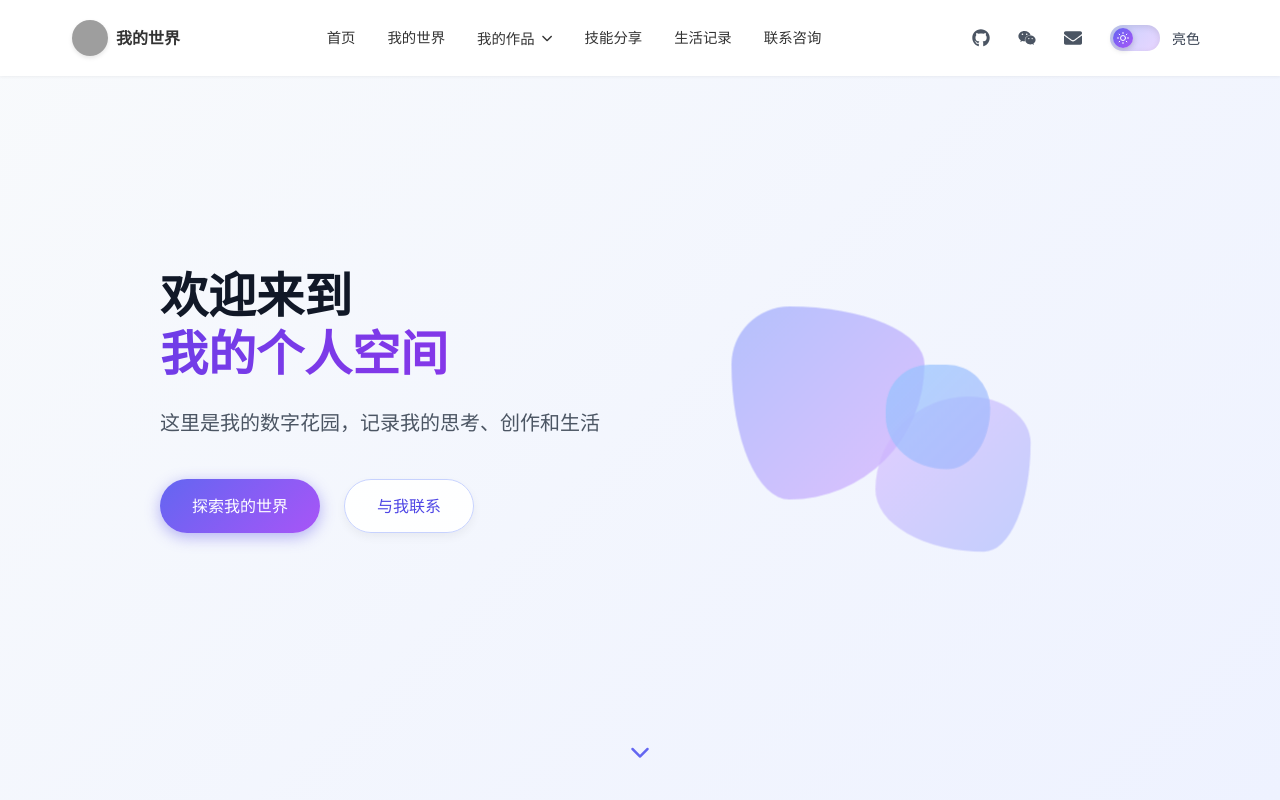
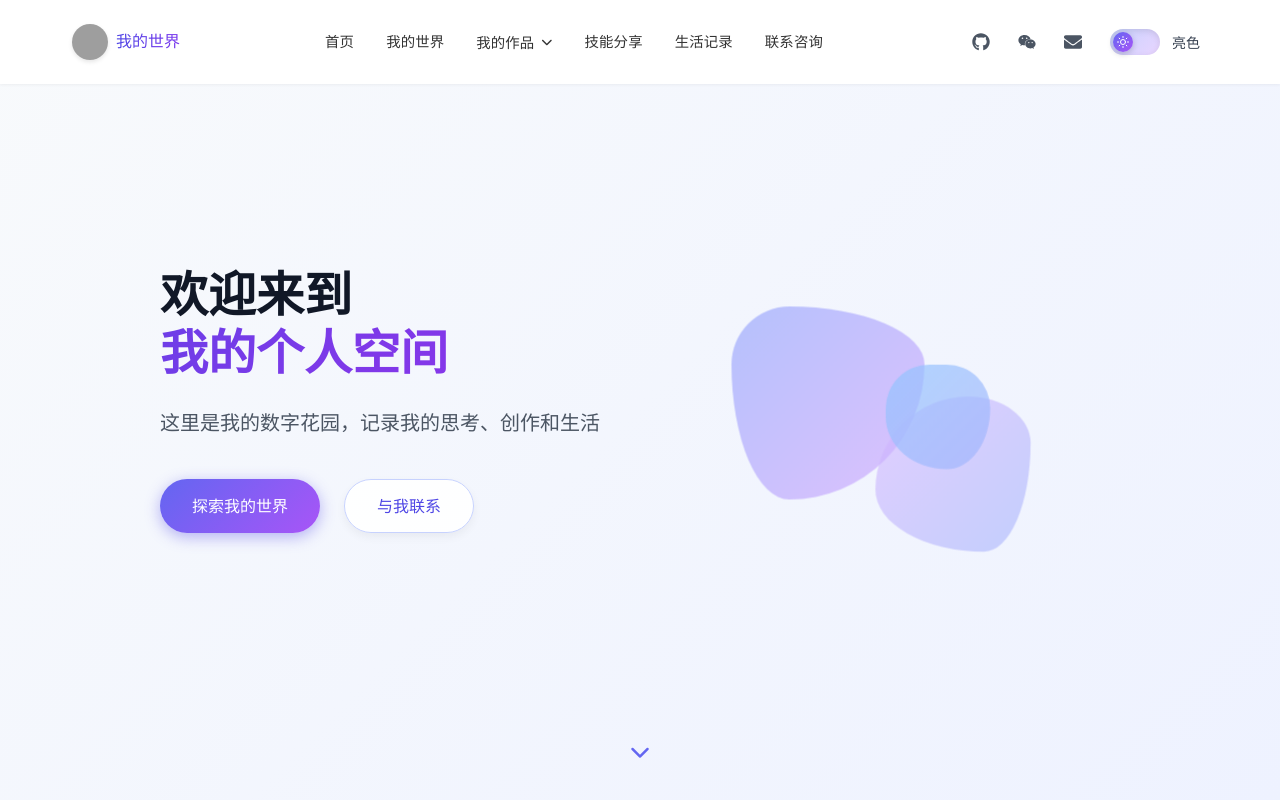
Before and after one commit to blackCY/home-page, a React (Create React App) app: page / in a window 1280 px wide. Shown: the top 800 px of the page. Built offline with nearby package versions, Linux system fonts and the light colour scheme; grey boxes are pictures that could not be loaded.

Commit message:
为头部导航栏添加动效

```diff
--- a/public/index.html
+++ b/public/index.html
@@ -12,6 +12,9 @@
     <link rel="apple-touch-icon" href="%PUBLIC_URL%/logo192.png" />
     <link rel="manifest" href="%PUBLIC_URL%/manifest.json" />
     <link rel="stylesheet" href="https://cdnjs.cloudflare.com/ajax/libs/font-awesome/6.4.0/css/all.min.css">
+    <link rel="preconnect" href="https://fonts.googleapis.com">
+    <link rel="preconnect" href="https://fonts.gstatic.com" crossorigin>
+    <link href="https://fonts.googleapis.com/css2?family=Inter:wght@300;400;500;600&family=Noto+Sans+SC:wght@300;400;500;600&family=Poppins:wght@400;500;600&display=swap" rel="stylesheet">
     <title>我的个人空间</title>
   </head>
   <body>
--- a/src/components/Header/Header.css
+++ b/src/components/Header/Header.css
@@ -3,27 +3,63 @@
   top: 0;
   left: 0;
   width: 100%;
-  padding: 0.5rem 0;
+  padding: 0.75rem 0;
   z-index: 1000;
-  background-color: #ffffff;
+  background-color: rgba(255, 255, 255, 1);
   box-shadow: 0 1px 3px rgba(0, 0, 0, 0.05);
-  transition: all 0.3s ease;
+  transition: all 0.5s cubic-bezier(0.25, 0.46, 0.45, 0.94);
+  will-change: transform, background-color, box-shadow;
 }
 
 .site-header.scrolled {
-  background-color: rgba(var(--color-background-rgb, 255, 255, 255), 0.9);
-  backdrop-filter: blur(10px);
-  box-shadow: var(--shadow-md);
+  background-color: rgba(255, 255, 255, 0.65);
+  backdrop-filter: blur(12px) saturate(180%);
+  -webkit-backdrop-filter: blur(12px) saturate(180%);
+  box-shadow: 0 4px 20px rgba(0, 0, 0, 0.08);
   padding: 0.5rem 0;
+  border-bottom: 1px solid rgba(255, 255, 255, 0.3);
+  transform: translateZ(0);
+  animation: glassEffect 0.5s forwards;
+}
+
+@keyframes glassEffect {
+  0% {
+    background-color: rgba(255, 255, 255, 1);
+    backdrop-filter: blur(0px);
+    -webkit-backdrop-filter: blur(0px);
+  }
+  100% {
+    background-color: rgba(255, 255, 255, 0.65);
+    backdrop-filter: blur(12px) saturate(180%);
+    -webkit-backdrop-filter: blur(12px) saturate(180%);
+  }
 }
 
 .theme-dark .site-header {
-  background-color: #1a202c;
+  background-color: rgba(26, 32, 44, 1);
   box-shadow: 0 1px 3px rgba(0, 0, 0, 0.2);
 }
 
 .theme-dark .site-header.scrolled {
-  background-color: rgba(26, 32, 44, 0.9);
+  background-color: rgba(26, 32, 44, 0.65);
+  backdrop-filter: blur(12px) saturate(180%);
+  -webkit-backdrop-filter: blur(12px) saturate(180%);
+  border-bottom: 1px solid rgba(255, 255, 255, 0.05);
+  transform: translateZ(0);
+  animation: darkGlassEffect 0.5s forwards;
+}
+
+@keyframes darkGlassEffect {
+  0% {
+    background-color: rgba(26, 32, 44, 1);
+    backdrop-filter: blur(0px);
+    -webkit-backdrop-filter: blur(0px);
+  }
+  100% {
+    background-color: rgba(26, 32, 44, 0.65);
+    backdrop-filter: blur(12px) saturate(180%);
+    -webkit-backdrop-filter: blur(12px) saturate(180%);
+  }
 }
 
 .header-container {
@@ -35,6 +71,11 @@
   justify-content: space-between;
   align-items: center;
   height: 60px;
+  transition: all 0.5s ease;
+}
+
+.scrolled .header-container {
+  height: 55px;
 }
 
 .header-left {
@@ -56,8 +97,13 @@
   margin-right: 0.5rem;
   object-fit: cover;
   border-radius: 50%;
-  transition: all 0.3s ease;
+  transition: all 0.5s cubic-bezier(0.25, 0.46, 0.45, 0.94);
   box-shadow: 0 2px 4px rgba(0, 0, 0, 0.1);
+}
+
+.scrolled .logo-img {
+  transform: scale(0.95);
+  box-shadow: 0 3px 10px rgba(0, 0, 0, 0.12);
 }
 
 .logo:hover .logo-img {
@@ -67,8 +113,15 @@
 
 .logo-text {
   font-size: 1rem;
-  font-weight: 600;
+  font-weight: var(--font-weight-medium);
   color: #333;
+  background: linear-gradient(90deg, #4f46e5, #7c3aed);
+  -webkit-background-clip: text;
+  -webkit-text-fill-color: transparent;
+  background-clip: text;
+  color: transparent;
+  transition: all 0.5s cubic-bezier(0.25, 0.46, 0.45, 0.94);
+  font-family: var(--font-family-heading);
 }
 
 .theme-dark .logo-text {
@@ -76,7 +129,13 @@
 }
 
 .scrolled .logo-text {
-  font-size: var(--font-size-lg);
+  background: linear-gradient(90deg, #3730a3, #6025c0);
+  -webkit-background-clip: text;
+  -webkit-text-fill-color: transparent;
+  background-clip: text;
+  color: transparent;
+  letter-spacing: 0.02em;
+  font-weight: var(--font-weight-semibold);
 }
 
 /* 主导航 */
@@ -105,7 +164,7 @@
 
 .nav-link {
   color: #333;
-  font-weight: 500;
+  font-weight: 400;
   text-decoration: none;
   padding: 0.5rem 0;
   transition: all 0.3s ease;
@@ -113,10 +172,23 @@
   font-size: 0.9rem;
   display: flex;
   align-items: center;
+  font-family: var(--font-family-base);
+  letter-spacing: 0.01em;
+}
+
+.scrolled .nav-link {
+  color: #111;
+  font-weight: var(--font-weight-medium);
+  letter-spacing: 0.015em;
+  transform: translateY(1px);
 }
 
 .theme-dark .nav-link {
   color: #e2e8f0;
+}
+
+.theme-dark .scrolled .nav-link {
+  color: #ffffff;
 }
 
 .nav-link:hover {
@@ -135,7 +207,21 @@
   width: 0;
   height: 2px;
   background: #4f46e5;
-  transition: width 0.3s ease;
+  transition: width 0.3s ease, opacity 0.3s ease, transform 0.3s ease;
+  opacity: 0;
+  transform: translateY(3px);
+}
+
+.scrolled .nav-link::after {
+  background: linear-gradient(90deg, #3730a3, #6025c0);
+  height: 2px;
+}
+
+.nav-link:hover::after,
+.nav-item.active .nav-link::after {
+  width: 100%;
+  opacity: 1;
+  transform: translateY(0);
 }
 
 .theme-dark .nav-link::after {
@@ -262,6 +348,12 @@
   display: flex;
   align-items: center;
   gap: 1rem;
+  transition: all 0.5s cubic-bezier(0.25, 0.46, 0.45, 0.94);
+}
+
+.scrolled .social-icons {
+  transform: scale(0.95);
+  gap: 0.85rem;
 }
 
 /* 社交图标 */
@@ -271,7 +363,12 @@
   justify-content: center;
   color: #666;
   font-size: 1.1rem;
-  transition: color 0.3s ease;
+  transition: all 0.5s cubic-bezier(0.25, 0.46, 0.45, 0.94);
+}
+
+.scrolled .social-icon {
+  color: #444;
+  font-size: 1rem;
 }
 
 .theme-dark .social-icon {
--- a/src/components/Header/Header.js
+++ b/src/components/Header/Header.js
@@ -12,15 +12,24 @@ const Header = () => {
   useEffect(() => {
     const handleScroll = () => {
       const scrollPosition = window.scrollY;
-      setIsScrolled(scrollPosition > 50);
+      // 使用更平滑的滚动检测
+      if (scrollPosition > 30) {
+        if (!isScrolled) setIsScrolled(true);
+      } else {
+        if (isScrolled) setIsScrolled(false);
+      }
     };
 
-    window.addEventListener('scroll', handleScroll);
+    // 初始检查
+    handleScroll();
+
+    // 使用passive: true以提高性能
+    window.addEventListener('scroll', handleScroll, { passive: true });
 
     return () => {
       window.removeEventListener('scroll', handleScroll);
     };
-  }, []);
+  }, [isScrolled]);
 
   // 切换移动菜单
   const toggleMobileMenu = () => {
--- a/src/components/common/DropdownMenu/DropdownMenu.css
+++ b/src/components/common/DropdownMenu/DropdownMenu.css
@@ -135,9 +135,10 @@
 .item-content h3 {
   margin: 0 0 0.2rem;
   font-size: 0.95rem;
-  font-weight: 600;
+  font-weight: var(--font-weight-cn-medium);
   color: #333;
   transition: all 0.3s ease;
+  font-family: var(--font-family-base);
 }
 
 .item-content p {
@@ -145,6 +146,8 @@
   font-size: 0.8rem;
   color: #666;
   line-height: 1.3;
+  font-weight: var(--font-weight-cn-light);
+  font-family: var(--font-family-base);
 }
 
 .dropdown-item-image {
@@ -209,10 +212,11 @@
 
 .header-title {
   margin: 0 0 0.2rem 0;
-  font-weight: 600;
+  font-weight: var(--font-weight-cn-medium);
   font-size: 0.95rem;
   color: #4f46e5;
-  letter-spacing: 0.02em;
+  letter-spacing: 0.01em;
+  font-family: var(--font-family-base);
 }
 
 .header-description {
@@ -220,6 +224,8 @@
   font-size: 0.8rem;
   color: #666;
   line-height: 1.3;
+  font-weight: var(--font-weight-cn-light);
+  font-family: var(--font-family-base);
 }
 
 /* 添加图标样式 */
--- a/src/index.css
+++ b/src/index.css
@@ -1,8 +1,8 @@
 /* 全局CSS变量和基础样式 */
 :root {
   /* 字体 */
-  --font-family-base: 'Inter', -apple-system, BlinkMacSystemFont, 'Segoe UI', Roboto, Oxygen, Ubuntu, Cantarell, 'Open Sans', 'Helvetica Neue', sans-serif;
-  --font-family-heading: 'Poppins', var(--font-family-base);
+  --font-family-base: 'Inter', 'Noto Sans SC', -apple-system, BlinkMacSystemFont, 'Segoe UI', Roboto, Oxygen, Ubuntu, Cantarell, 'Open Sans', 'Helvetica Neue', sans-serif;
+  --font-family-heading: 'Poppins', 'Noto Sans SC', var(--font-family-base);
 
   /* 字体大小 */
   --font-size-xs: 0.75rem;   /* 12px */
@@ -22,6 +22,12 @@
   --font-weight-medium: 500;
   --font-weight-semibold: 600;
   --font-weight-bold: 700;
+
+  /* 中文字重调整 */
+  --font-weight-cn-light: 300;
+  --font-weight-cn-normal: 400;
+  --font-weight-cn-medium: 500;
+  --font-weight-cn-semibold: 500;
 
   /* 行高 */
   --line-height-tight: 1.2;
```
